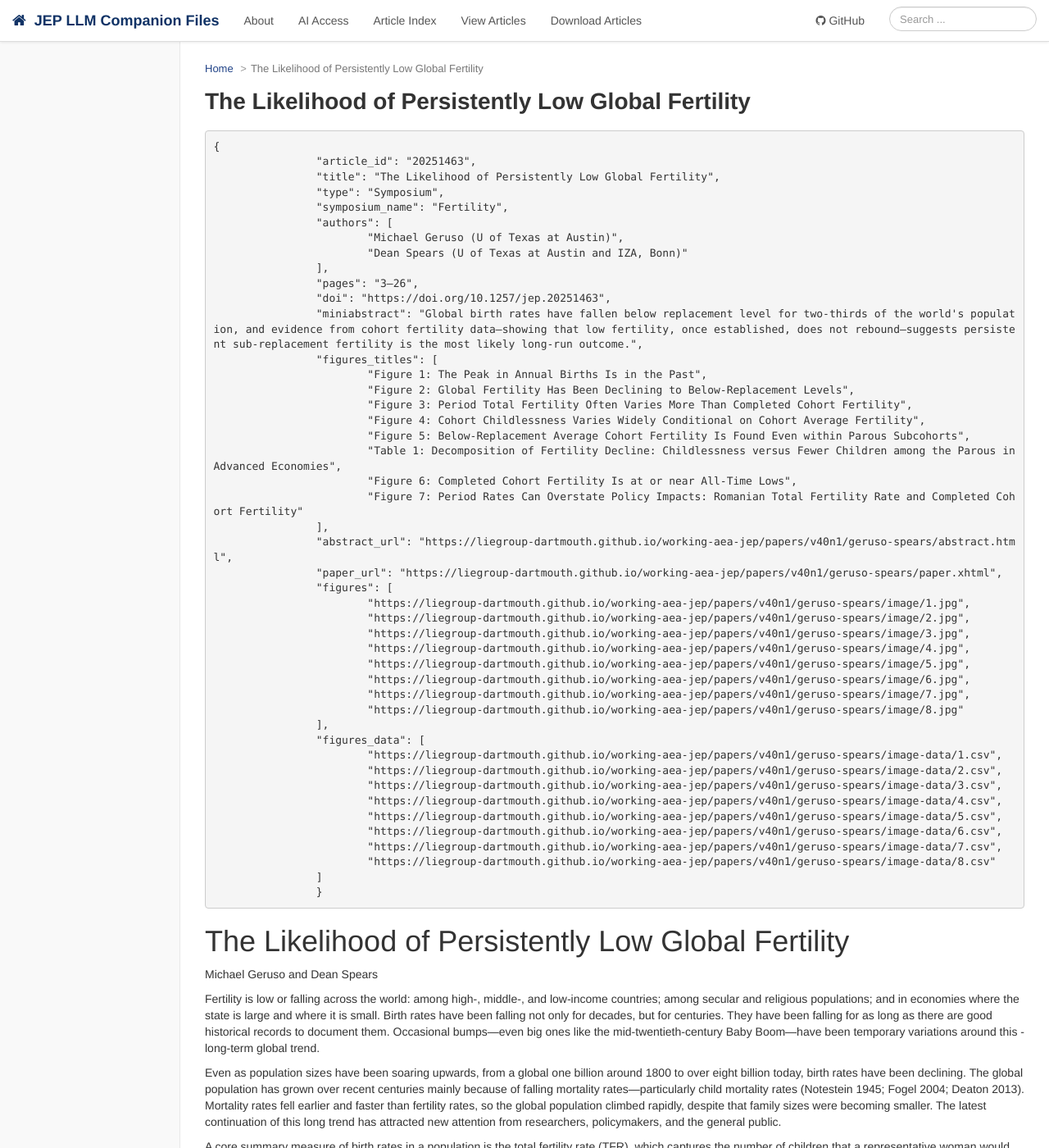
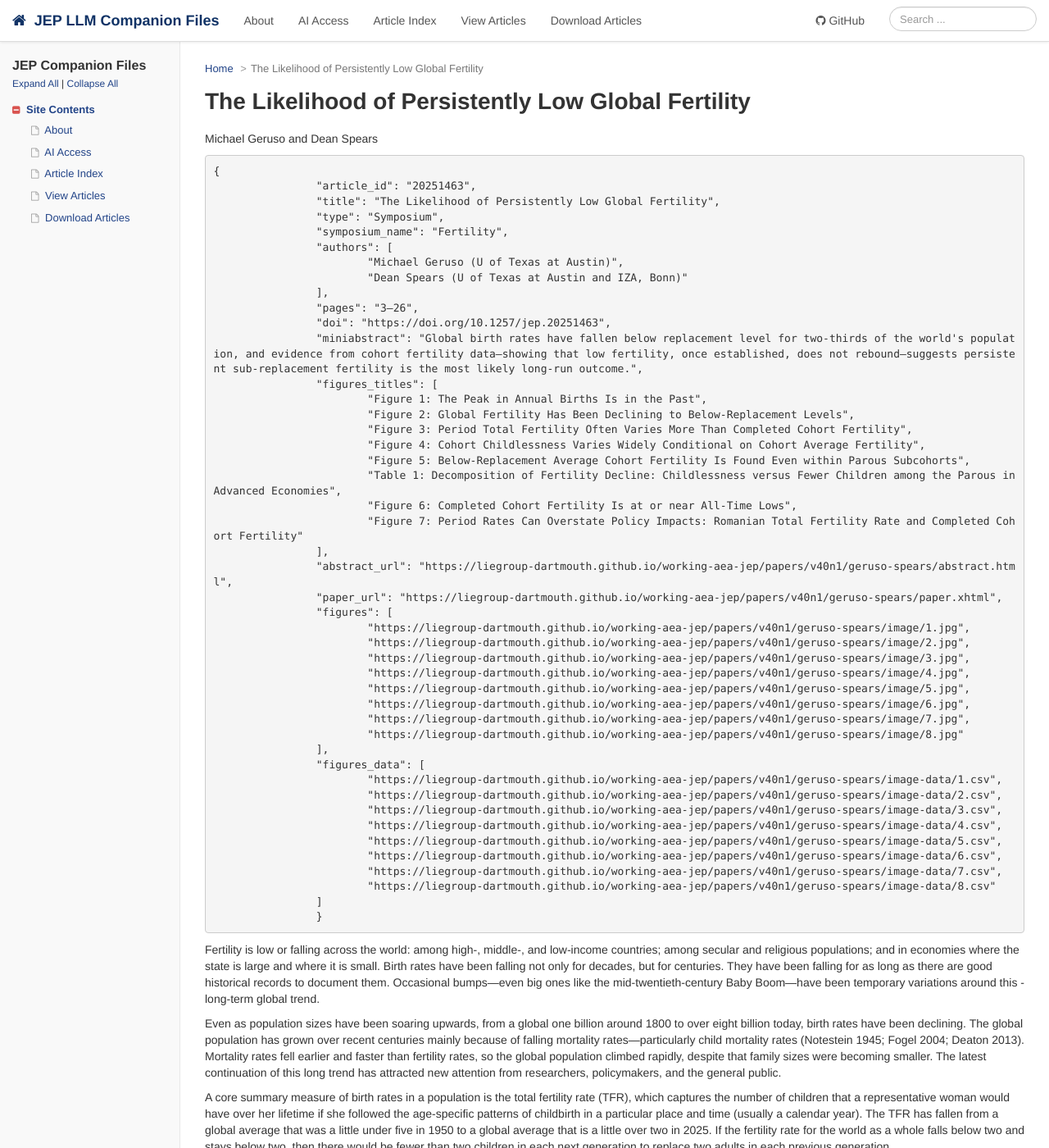
Before and after one commit to liegroup-dartmouth/working-aea-jep, a Jekyll site: the page built from papers/v40n1/geruso-spears/paper.md, in a window 1280 px wide and 1400 px high. Shown: the whole window at 82% size. Built offline with Jekyll 4.4.1, drawn with Linux system fonts in a browser that asks for light colours; comment, search, counter and statistics services are not loaded.

Commit message:
reformat md file tile

````diff
--- a/papers/v40n1/geruso-spears/paper.md
+++ b/papers/v40n1/geruso-spears/paper.md
@@ -2,7 +2,10 @@
 layout: default
 title: "The Likelihood of Persistently Low Global Fertility"
 article_id: "20251463"
+sidebar: jep
 ---
+
+Michael Geruso and Dean Spears
 
 ```json
 {
@@ -51,10 +54,6 @@ article_id: "20251463"
 		]
 		}
 ```
-
-# The Likelihood of Persistently Low Global Fertility
-
-Michael Geruso and Dean Spears
 
 Fertility is low or falling across the world: among high-, middle-, and ­low-income countries; among secular and religious populations; and in economies where the state is large and where it is small. Birth rates have been falling not only for decades, but for centuries. They have been falling for as long as there are good historical records to document them. Occasional bumps—even big ones like the ­mid-twentieth-century Baby Boom—have been temporary variations around this ­long-term global trend.
 
````
Also changed, not shown: other parts of papers/v40n1/geruso-spears/paper.md (+2 -0 lines), view-articles.md (+1 -1 lines).
